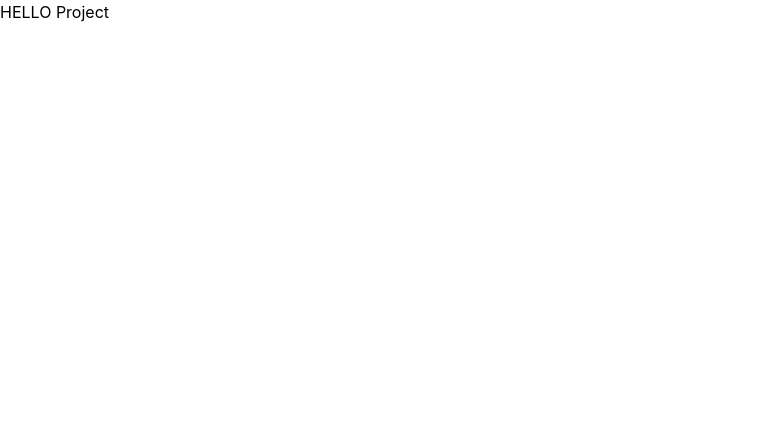
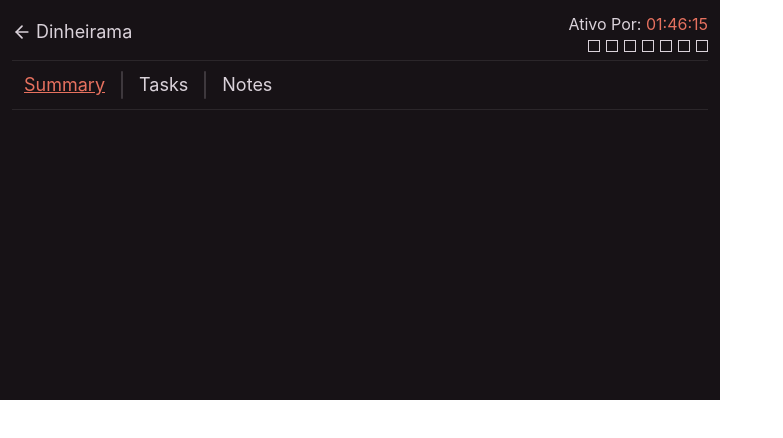
Before and after one commit to retr0lbb/continum, a React (Vite) app: page /project in a window 1280 px wide. Shown: the top 438 px of the page, without its empty margins (0-783 px from the left). Built offline with nearby package versions, Linux system fonts and the light colour scheme.

Commit message:
feat: init other page

```diff
--- a/src/App.tsx
+++ b/src/App.tsx
@@ -1,13 +1,14 @@
 import "./App.css";
 import { BrowserRouter, Routes, Route } from "react-router"
 import { InitialPage } from "./routes/pages/intialPage";
+import { MainPage } from "./routes/pages/mainPage";
 
 export function App() {
   return(
     <BrowserRouter>
       <Routes>
         <Route path="/" element={<InitialPage />} />
-        <Route path="/project" element={<div> HELLO Project</div>} />
+        <Route path="/project" element={<MainPage />} />
       </Routes>
     </BrowserRouter>
   )
--- /dev/null
+++ b/src/components/weekly-squares.tsx
@@ -0,0 +1,13 @@
+export function WeeklySquares(){
+    return(
+        <div className="flex items-center gap-1.5 justify-center">
+            <div className="size-3 border border-main-text"/>
+            <div className="size-3 border border-main-text"/>
+            <div className="size-3 border border-main-text"/>
+            <div className="size-3 border border-main-text"/>
+            <div className="size-3 border border-main-text"/>
+            <div className="size-3 border border-main-text"/>
+            <div className="size-3 border border-main-text"/>
+        </div>
+    )
+}
--- /dev/null
+++ b/src/routes/pages/mainPage.tsx
@@ -0,0 +1,30 @@
+import { ArrowLeft } from "lucide-react";
+import { WeeklySquares } from "../../components/weekly-squares";
+
+
+export function MainPage(){
+    return <main className="w-180 h-100 bg-background-main flex flex-col p-3 gap-2">
+        <div className="flex items-center justify-between">
+            <div className="flex items-center justify-center gap-1">
+                <ArrowLeft className="size-5 text-main-text"/>
+                <h1 className="text-lg text-main-text">Dinheirama</h1>
+            </div>
+
+            <div className="flex flex-col items-end gap-1">
+                <p className="text-main-text">Ativo Por: <span className="text-accent text-md">01:46:15</span></p>
+                <WeeklySquares />
+            </div>
+        </div>
+
+        <div className="w-full h-px bg-main-text/10"/>
+
+        <div className="flex items-center justify-start px-3 py-0.5 gap-4">
+            <p className="text-lg text-accent underline">Summary</p> <div className="w-0.5 h-full bg-main-text/20 rounded-full" />
+            <p className="text-lg text-main-text">Tasks</p> <div className="w-0.5 h-full bg-main-text/20 rounded-full" />
+            <p className="text-lg text-main-text">Notes</p>
+        </div>
+
+        <div className="w-full h-px bg-main-text/10"/>
+
+    </main>
+}
```
